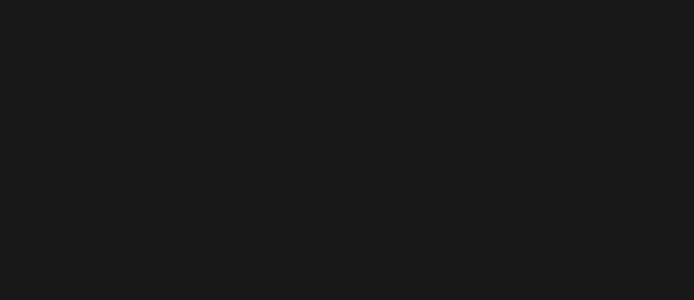
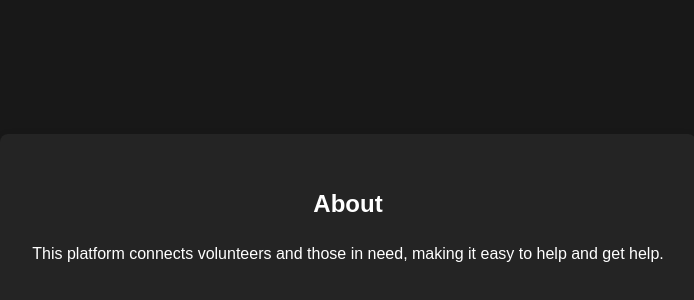
Before and after one commit to shadowyay/DesignStudio, a React (Vite) app: page /about in a window 1280 px wide. Before the commit this address had no page. Shown: the part 160-460 px from the top of the page, without its empty margins (292-986 px from the left). Built offline with nearby package versions, Linux system fonts and the light colour scheme.

Commit message:
feat: enhance authentication and task management features

```diff
--- a/src/App.tsx
+++ b/src/App.tsx
@@ -1,6 +1,9 @@
-import './App.css'
+import './App.css';
 import { BrowserRouter as Router, Routes, Route } from 'react-router-dom';
 import Home from './pages/Home';
+import About from './pages/About';
+import Contact from './pages/Contact';
+import Support from './pages/Support';
 import AuthForm from './components/AuthForm';
 import Dashboard from './components/Dashboard';
 import VolunteerDashboard from './components/VolunteerDashboard';
@@ -11,6 +14,9 @@ function App() {
       <Router>
         <Routes>
           <Route path="/" element={<Home />} />
+          <Route path="/about" element={<About />} />
+          <Route path="/contact" element={<Contact />} />
+          <Route path="/support" element={<Support />} />
           <Route path="/user/auth" element={<AuthForm />} />
           <Route path="/user/dashboard" element={<Dashboard />} />
           <Route path="/volunteer/auth" element={<AuthForm isVolunteer />} />
@@ -21,4 +27,4 @@ function App() {
   );
 }
 
-export default App
+export default App;
--- /dev/null
+++ b/src/pages/About.tsx
@@ -0,0 +1,10 @@
+import React from 'react';
+
+const About: React.FC = () => (
+  <main className="section">
+    <h2>About</h2>
+    <p>This platform connects volunteers and those in need, making it easy to help and get help.</p>
+  </main>
+);
+
+export default About;
--- /dev/null
+++ b/src/pages/Contact.tsx
@@ -0,0 +1,10 @@
+import React from 'react';
+
+const Contact: React.FC = () => (
+  <main className="section">
+    <h2>Contact</h2>
+    <p>Contact us at support@microvolunteer.com or call +1-234-567-8901.</p>
+  </main>
+);
+
+export default Contact;
--- a/src/pages/Home.tsx
+++ b/src/pages/Home.tsx
@@ -1,4 +1,5 @@
 import React, { useState } from 'react';
+import { Link } from 'react-router-dom';
 import RoleModal from '../components/RoleModal';
 
 const Home: React.FC = () => {
@@ -9,10 +10,10 @@ const Home: React.FC = () => {
       <header>
         <h1>Micro Volunteer Platform</h1>
         <nav>
-          <a href="#home">Home</a>
-          <a href="#about">About</a>
-          <a href="#contact">Contact</a>
-          <a href="#support">Support</a>
+          <Link to="/">Home</Link>
+          <Link to="/about">About</Link>
+          <Link to="/contact">Contact</Link>
+          <Link to="/support">Support</Link>
         </nav>
       </header>
       <main>
@@ -21,7 +22,6 @@ const Home: React.FC = () => {
           <p>Connecting volunteers and those in need with ease and efficiency.</p>
           <button className="get-started" onClick={() => setModalOpen(true)}>Get Started</button>
         </section>
-        {/* About, Contact, Support sections can be added here */}
       </main>
       <RoleModal open={modalOpen} onClose={() => setModalOpen(false)} />
       <footer>
--- /dev/null
+++ b/src/pages/Support.tsx
@@ -0,0 +1,10 @@
+import React from 'react';
+
+const Support: React.FC = () => (
+  <main className="section">
+    <h2>Support</h2>
+    <p>For help, visit our FAQ or reach out to our support team.</p>
+  </main>
+);
+
+export default Support;
```
